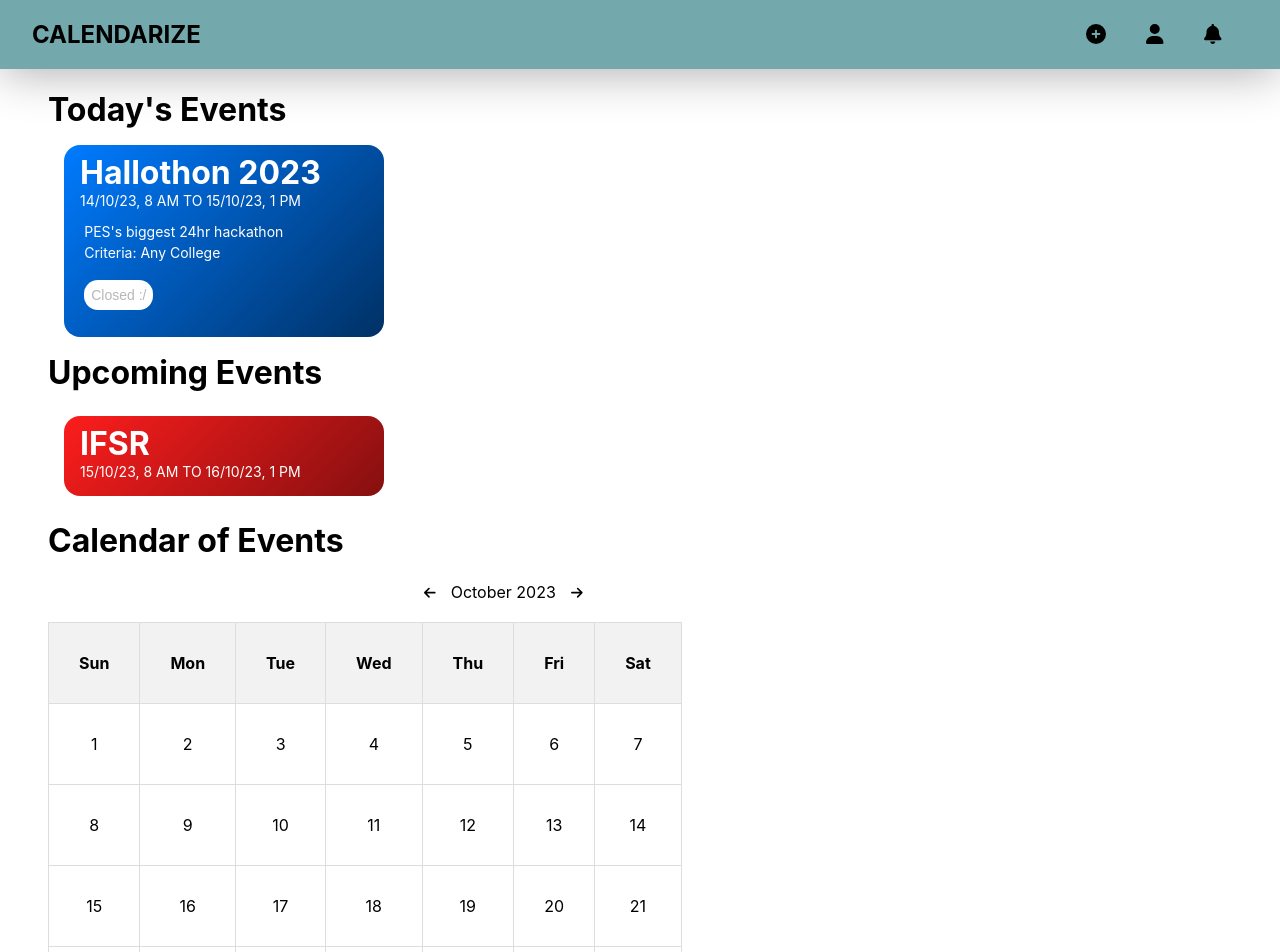
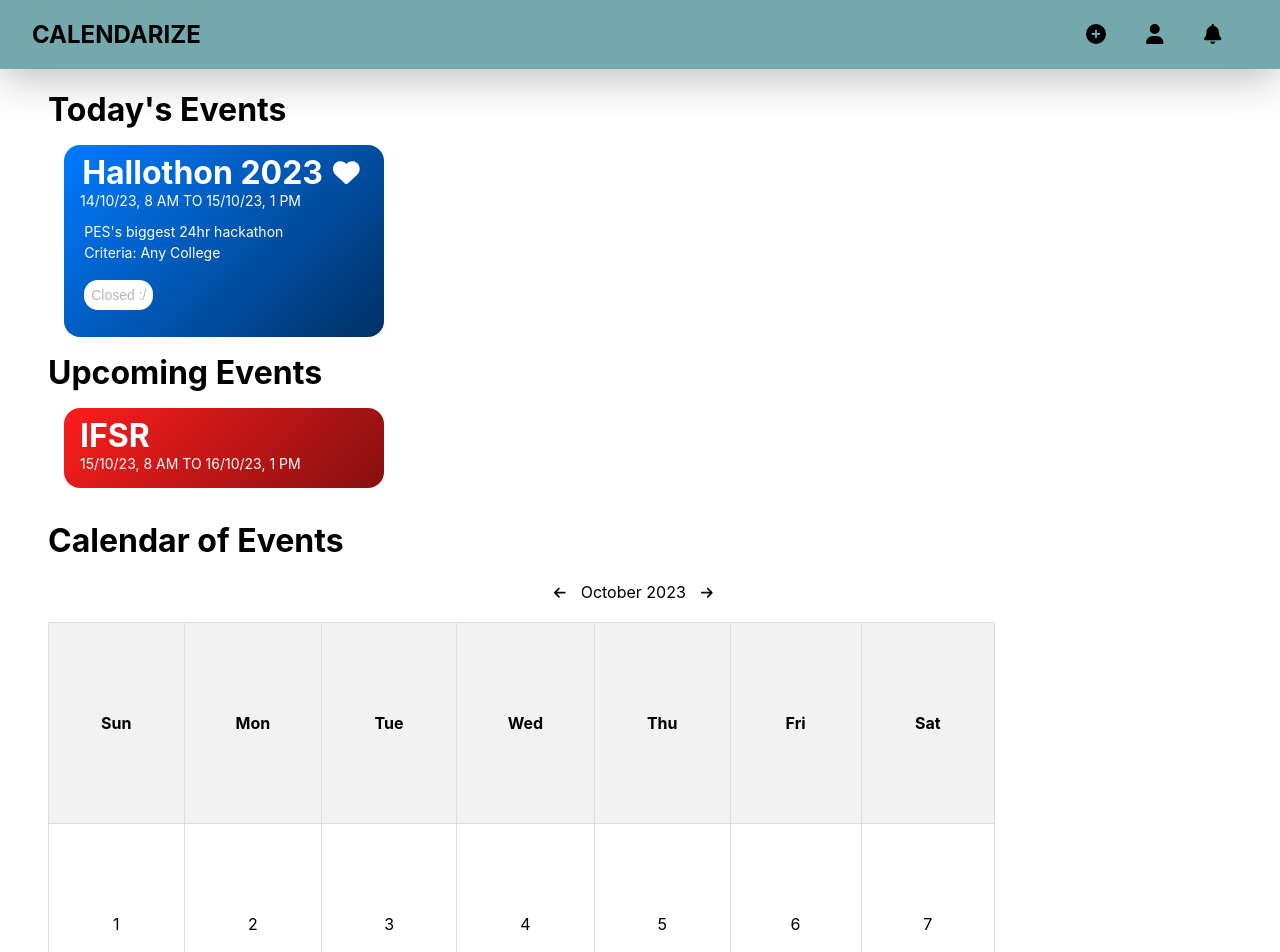
Before and after one commit to musashi-13/Calendarize, a React (Create React App) app in the folder calendarize/: page / in a window 1280 px wide. Shown: the top 952 px of the page. Built offline with nearby package versions, Linux system fonts and the light colour scheme.

Commit message:
Like button

```diff
--- a/calendarize/src/App.css
+++ b/calendarize/src/App.css
@@ -47,7 +47,6 @@
   display: flex;
   gap: 1em;
   overflow-x: auto;
-  z-index: 10;
 }
 .UpcomingCard{
   width: 18em;
@@ -59,23 +58,20 @@
   transition: 0.4s;
   max-height: 4em;
   overflow: hidden;
-  z-index: 10;
 }
 .UpcomingCard:hover {
   max-height: 100%;
+  scale: 1.05;
 }
 .todayEvents{
   margin-left: 1.5em;
   margin-bottom: 0;
 }
 .upcomingEvents{
-  z-index: 3;
   margin-left: 1.5em;
   margin-bottom: 0;
   margin-top: 0;
-  z-index: 10;
 }
-
 .regButton{
   margin:0.3em;
   font-size: 14px;
@@ -84,29 +80,29 @@
   border-radius: 1em;
   padding: 0.5em;
 }
+.heartButton{
+  color: white;
+  margin: none;
+  background-color: rgb(0,0,0,0);
+  border: none;
+}
+
+.heartButton.liked{
+  color: red;
+}
+
 
 .calendarContainer{
   position: absolute;
   top: 500px;
+  transition: 0.4s;
 }
 
-.upcomingContainer{
-  position: absolute;
-  top: 400px;
-  z-index: 20;
+.upcomingCardContainer:hover + .calendarContainer{
+  top: 600px;
 }
 
-.calendarContainer{
-  z-index: 1;
-  transition: 0.4;
-}
-.calendarHeading{
-  z-index: 0;
-}
-.calendarAndNewReg{
-  display: flex;
-  justify-content: space-between;
-}
+
 .newRegistrations, .calendarContainer{
   margin-left: 3em;
   margin-right: 3em;
@@ -114,7 +110,7 @@
 
 
 .calendar-table {
-  width: 60%;
+  width: 80%;
   border-collapse: collapse;
   margin-top: 20px;
   margin-left: 0px;
@@ -123,7 +119,9 @@
 
 .header-cell,
 .calendar-cell {
-  padding: 30px;
+  width: 180px;
+  height: 180px;
+  padding: 10px;
   text-align: center;
   border: 1px solid #ddd;
 }
@@ -135,13 +133,13 @@
 .calendar-cell:hover {
   background-color: #e6e6e6;
   cursor: pointer;
-  scale:1.5;
+  scale:1.1;
   transition: all 0.5s ease-in-out;
   border: 2px solid white;
   border-radius: 20px;
 }
 .b1{
-  margin-left:370px;
+  margin-left:500px;
   background-color: white;
   border: none;
 }
--- a/calendarize/src/App.js
+++ b/calendarize/src/App.js
@@ -18,11 +18,9 @@ function App() {
       <h1 className="todayEvents">Today's Events</h1>
       <TodayCardContainer />
       <h1 className="upcomingEvents">Upcoming Events</h1>
+      <UpcomingCardContainer />
       <div className="calendarContainer">
         <Calendar />
-      </div>
-      <div className="upcomingContainer">
-        <UpcomingCardContainer />
       </div>
     </div>
   );
--- a/calendarize/src/CardTheme.js
+++ b/calendarize/src/CardTheme.js
@@ -1,6 +1,6 @@
 const cardTheme = {
     red: 'linear-gradient(-225deg, rgba(253,29,29,1) 0px, rgba(0,0,0,1) 600px)',
-    blue: 'linear-gradient(-225deg, rgba(0,123,255,1) 0px, rgba(0,0,0,1) 600px)',
+    hackathon: 'linear-gradient(-225deg, rgba(0,123,255,1) 0px, rgba(0,0,0,1) 600px)',
     green: 'linear-gradient(to right, #28A745, #198A34)',
     black: 'linear-gradient(to right, #333333, #000000)',
     cyan: 'linear-gradient(to right, #17A2B8, #138496)',
--- a/calendarize/src/CollegeEvents.json
+++ b/calendarize/src/CollegeEvents.json
@@ -8,7 +8,8 @@
     "regLink": "https://www.hallothon.com/?fbclid=PAAabn1Gk4OtChVaUkPY0t-GoneHNI8W4-PtKrhiztV1f3Q0sL72AhfNDqfwo",
     "regStatus": "2023-10-12T23:00:00",
     "eventDesc": "PES's biggest 24hr hackathon",
-    "eventTheme": "blue"
+    "eventTheme": "hackathon",
+    "like": 0
   },
   {
     "id": 1,
@@ -19,6 +20,7 @@
     "regLink": "https://www.hallothon.com/?fbclid=PAAabn1Gk4OtChVaUkPY0t-GoneHNI8W4-PtKrhiztV1f3Q0sL72AhfNDqfwo",
     "regStatus": "2023-10-15T13:00:00",
     "eventDesc": "PES's 2nd biggest 24hr hackathon",
-    "eventTheme": "red"
+    "eventTheme": "red",
+    "like": 0
   }
 ]
--- a/calendarize/src/Today.js
+++ b/calendarize/src/Today.js
@@ -1,9 +1,21 @@
-import React from "react";
+import React, { useState } from "react";
+import { faHeart } from '@fortawesome/free-solid-svg-icons'
+import { FontAwesomeIcon } from "@fortawesome/react-fontawesome";
+
+
 
 function TodayCard(props) {
+  const [isLiked, setIsLiked] = useState(props.like);
+  const handleLike = () => {
+    setIsLiked(!isLiked); // Toggle isLiked
+  };
   return (
     <div className="TodayCard" style={{ background: props.linearGradient }}>
+      <div style={{display: "flex", justifyContent: "space-around"}}>
         <h1 style={{margin:0}}>{props.EventName}</h1>
+      <button className={`heartButton ${isLiked ? 'liked' : ''}`} onClick={handleLike}><FontAwesomeIcon icon={faHeart} size="2xl" />
+      </button>
+      </div>
       <p style={{marginTop:0, marginBottom: '1em', fontSize:'14px', textTransform: "uppercase"}}>{props.EventFrom} to {props.EventTo}</p>
       <p style={{margin:'0.3em', fontSize:'14px',}}>{props.EventDesc}</p>
       <p style={{marginTop:'0.3em',marginLeft:'0.3em', marginBottom: '1em', fontSize:'14px',}}>Criteria: {props.StudentCrit}</p>
--- a/calendarize/src/TodayContainer.js
+++ b/calendarize/src/TodayContainer.js
@@ -2,7 +2,6 @@ import React, { useRef, useState } from 'react';
 import TodayCard from './Today';
 import CollegeEvents from './CollegeEvents.json';
 import cardTheme from './CardTheme';
-
 
 function TodayCardContainer() {
   const containerRef = useRef(null);
@@ -77,6 +76,7 @@ function TodayCardContainer() {
           StudentCrit={cEvent.studentCriteria}
           RegLink={cEvent.regLink}
           RegStatus={closingDate-today}
+          Like={false}
           linearGradient={gradientStyle}
           />
           </div>
--- a/calendarize/src/calendar.js
+++ b/calendarize/src/calendar.js
@@ -57,7 +57,6 @@ const Calendar = () => {
 
 const createCalendar = () => {
   const calendar = [];
-  let dayIndex = 0;
 
   calendar.push(
     <tr key="header">
```
Lines whose indentation alone changed are shown as unchanged.
